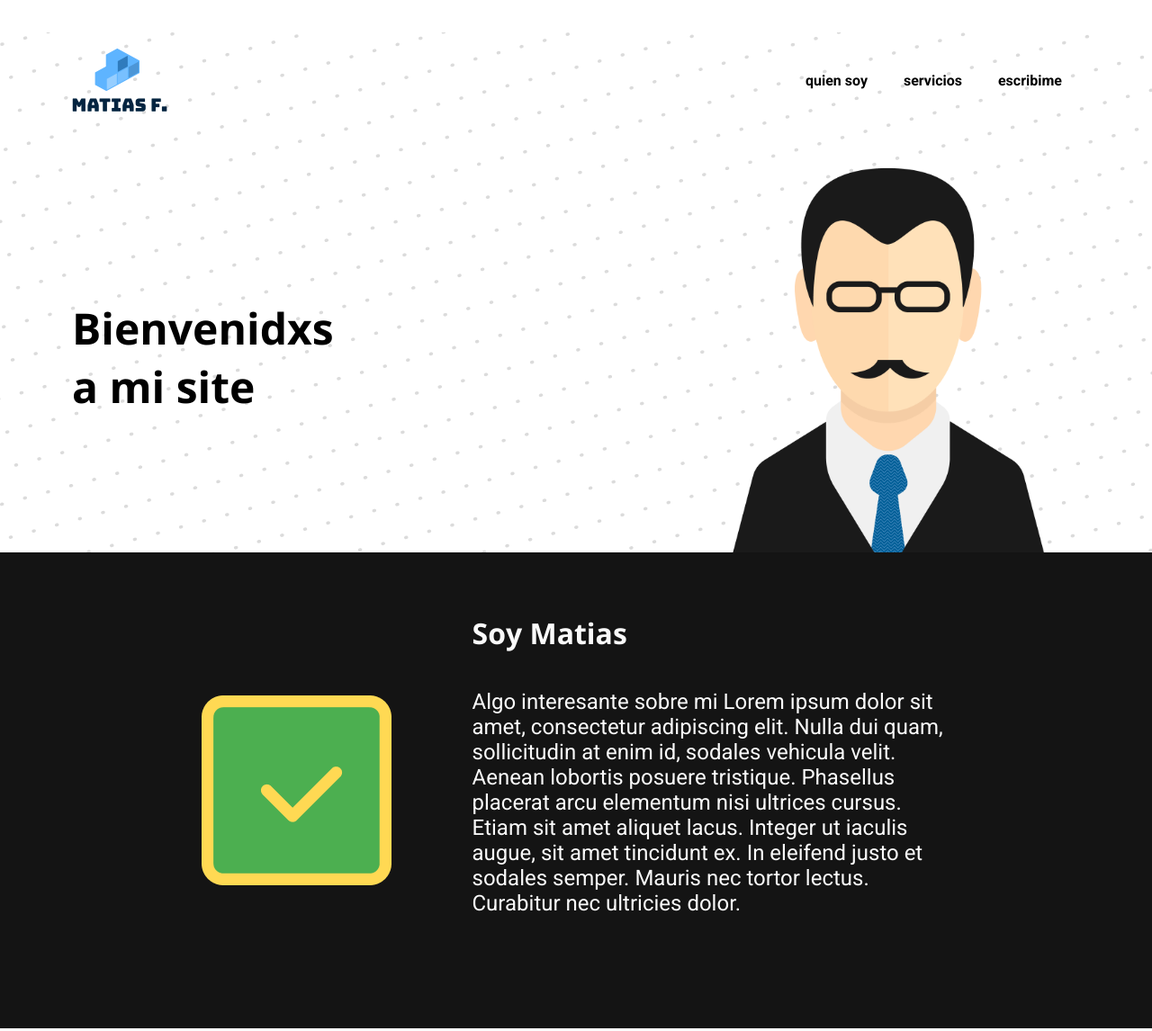
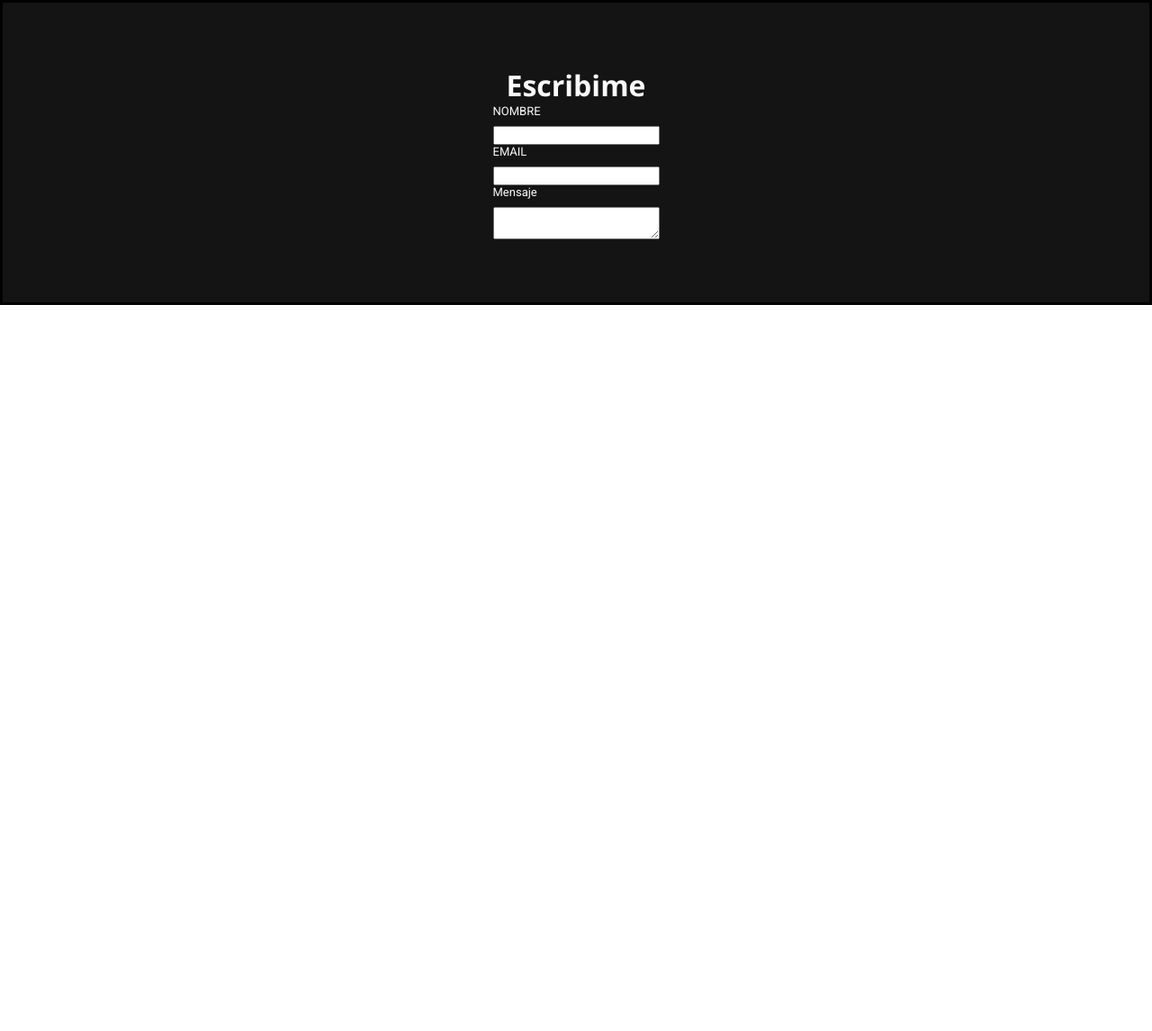
Before and after one commit to Kyneas/desafio-m3, a plain HTML site: page index.html in a window 1280 px wide. Shown: the top 1146 px of the page at 90% size. After the commit the page ends 800 px from the top, so only its background shows below. Drawn offline with nearby package versions, Linux system fonts and the light colour scheme.

Commit message:
formulario

```diff
--- a/index.css
+++ b/index.css
@@ -5,17 +5,19 @@ body {
   margin: 0;
   padding: 0;
 }
-.header {
+/* Seccion 1: */
+.seccion-1 {
   background-image: url("imagenes/puntitos.png");
+  width: 100%;
+  padding:18px 20px 0px 18px
 }
 .barrita {
   display: flex;
   justify-content: space-between;
-  margin: 18px;
   align-items: center;
 }
 .logo {
-  width: 75px;
+  max-width: 75px;
 }
 .burger {
   width: 40px;
@@ -23,7 +25,7 @@ body {
 .opciones-burger {
   display: none;
 }
-.header-2{
+.bienvenida-y-avatar{
   display:flex;
   flex-direction: column;
   align-items: center;
@@ -33,13 +35,14 @@ body {
   font-weight: 700;
   font-size: 48px;
   text-align: center;
+  max-width: 290px;
 }
 .avatar{
   width: 318px;
 }
 @media (min-width: 769px) {
-  .barrita {
-    margin: 36px 80px;
+  .seccion-1 {
+    padding:36px 80px 0px 80px
   }
 
   .burger {
@@ -54,11 +57,10 @@ body {
   }
   .label-barrita {
     margin: 20px;
-    padding: 0px;
     font-family: "Roboto", sans-serif;
     font-weight: 700;
   }
-  .header-2{
+  .bienvenida-y-avatar{
     flex-direction:row;
     justify-content: space-between;
     margin: 0px 80px
@@ -70,28 +72,31 @@ body {
     text-align:left
   }
   .avatar{
-    width: 435px;
+    max-width: 435px;
   }
 }
-.presentacion{
+/* Seccion 2 */
+.seccion-2{
   display: flex;
   justify-content: center;
   align-items: center;
   background-color: #141414;
-  padding:68px;
+  padding:55px 0px 68px 0px;
 }
-.contenedor-presentacion{
+.contenedor-seccion-2{
   display:flex;
   flex-direction: column;
-  align-items: center;
-  padding:0px
+  align-items:center;
+  justify-content: center;
+  padding:0px;
+  width: 100%;
 }
-.soy-matias{
+.contenedor-soy{
   display:flex;
   flex-direction: column;
   align-items: center;
 }
-.titulo-matias{
+.titulo-soy{
   font-family: 'Open Sans', sans-serif;
   font-weight: 700;
   font-size: 32px;
@@ -102,19 +107,19 @@ body {
   font-family: 'Roboto', sans-serif;
   font-weight: 400;
   font-size: 16px;
-  width: 312px;
+  max-width: 312px;
   color: #FAFAFA;
   padding:0px;
-  margin-top: 41px;
-  margin-bottom: 57px;
+  margin:41px 0px 57px 0px
 }
 .logo-ok{
   height: 80px;
 }
 @media (min-width: 769px) {
-  .contenedor-presentacion{
+  .contenedor-seccion-2{
     flex-direction: row-reverse;
-    gap:90px
+    justify-content: space-between;
+    max-width: 833px;
   }
   .logo-ok{
     height: 211px;
@@ -122,32 +127,40 @@ body {
   .soy-matias{
     align-items: flex-start;
   }
+  .contenedor-soy{
+    align-items:flex-start
+  }
   .algo-de-mi{
     font-size: 24px;
     width: 532px;
+    max-width: none;
   }
 }
-.servicios{
+/* Seccion 3 */
+.seccion-3{
   display: flex;
   justify-content: center;
   align-items: center;
-  padding: 65px 0px 65px 0px;
+  padding: 70px 0px 65px 0px;
+  width: 100%;
+  border:solid
 }
-.contenedor-servicios{
+.contenedor-seccion-3{
   display:flex;
   flex-direction: column;
   align-items: center;
-  gap:56px
+  width: 100%;
 }
 .titulo-servicios{
   font-family: 'Open Sans', sans-serif;
   font-weight: 700;
   font-size: 32px;
+  margin-bottom: 50px;
 }
 .servicios-varios{
   display: flex;
   flex-direction: column;
-  gap:109px;
+  margin:0px;
   padding: 0px;
 }
 .servicio{
@@ -168,23 +181,63 @@ body {
   font-family: 'Roboto', sans-serif;
   font-weight: 400;
   font-size: 16px;
-  width: 262px;
+  max-width: 262px;
   text-align: center;
 }
 @media (min-width: 769px) {
-  .servicios{
+  .seccion-3{
     padding: 59px 0px 100px 0px;
-  }
-  .contenedor-servicios{
-    gap:75px
   }
   .titulo-servicios{
     font-size: 48px;
+    margin-bottom: 80px;
   }
   .servicios-varios{
     display:grid;
     grid-template-columns: 1fr 1fr 1fr;
     justify-content: space-between;
     width: 100%;
+    max-width: 1440px;
   }
 }
+/* Seccion 4 */
+.seccion-4{
+  display:flex;
+  justify-content: center;
+  align-items: center;
+  border:solid;
+  width:100%;
+  background-color: #141414;
+  padding: 70px 0px 70px 0px;
+}
+.contenedor-seccion-4{
+  display:flex;
+  flex-direction: column;
+  align-items:center;
+  justify-content: center;
+  width: 335px;
+  padding: 0px;
+}
+.formulario{
+
+}
+.escribime{
+  font-family: 'Open Sans', sans-serif;
+  font-weight: 700;
+  font-size: 32px;
+  margin: 0px;
+  padding: 0px;
+  color: #FAFAFA;
+}
+.contenedor-input{
+  display:flex;
+  flex-direction: column;
+  gap:9px;
+  width: 100%;
+}
+.label-formu{
+  font-family: 'Roboto', sans-serif;
+  font-weight: 400;
+  font-size: 13px;
+  color: #FAFAFA;
+}
--- a/index.html
+++ b/index.html
@@ -14,7 +14,7 @@
     />
   </head>
   <body>
-    <header class="header">
+    <!-- <header class="seccion-1">
       <div class="barrita">
         <img src="imagenes/Logo.png" alt="logo" class="logo" />
         <img src="imagenes/burger.png" alt="burger" class="burger" />
@@ -24,7 +24,7 @@
           ><label for="" class="label-barrita">escribime</label>
         </div>
       </div>
-      <div class="header-2">
+      <div class="bienvenida-y-avatar">
         <h1 class="titulo">
           Bienvenidxs<br />
           a mi site
@@ -32,10 +32,10 @@
         <img class="avatar" src="imagenes/Avatar.png" alt="avatar" />
       </div>
     </header>
-    <div class="presentacion">
-      <div class="contenedor-presentacion">
-        <div class="soy-matias">
-          <h1 class="titulo-matias">Soy Matias</h1>
+    <div class="seccion-2">
+      <div class="contenedor-seccion-2">
+        <div class="contenedor-soy">
+          <h1 class="titulo-soy">Soy Matias</h1>
           <p class="algo-de-mi">
             Algo interesante sobre mi Lorem ipsum dolor sit amet, consectetur
             adipiscing elit. Nulla dui quam, sollicitudin at enim id, sodales
@@ -49,8 +49,8 @@
         <img src="imagenes/ok.png" alt="logo" class="logo-ok" />
       </div>
     </div>
-    <main class="servicios">
-      <div class="contenedor-servicios">
+    <main class="seccion-3">
+      <div class="contenedor-seccion-3">
         <h1 class="titulo-servicios">Mis servicios</h1>
         <div class="servicios-varios">
           <div class="servicio">
@@ -82,6 +82,25 @@
           </div>
         </div>
       </div>
-    </main>
+    </main> -->
+    <div class="seccion-4">
+      <div class="contenedor-seccion-4">
+        <h2 class="escribime">Escribime</h2>
+        <div class="formulario">
+          <div class="contenedor-input">
+            <label for="nombre" class="label-formu">NOMBRE</label>
+            <input id="nombre" type="text" class="input-nombre" />
+          </div>
+          <div class="contenedor-input">
+            <label for="mail" class="label-formu">EMAIL</label>
+            <input id="mail" type="mail" class="input-mail" />
+          </div>
+          <div class="contenedor-input">
+            <label for="mensaje" class="label-formu">Mensaje</label>
+            <textarea id="mensaje" class="area-mensaje"></textarea>
+          </div>
+        </div>
+      </div>
+    </div>
   </body>
 </html>
```
